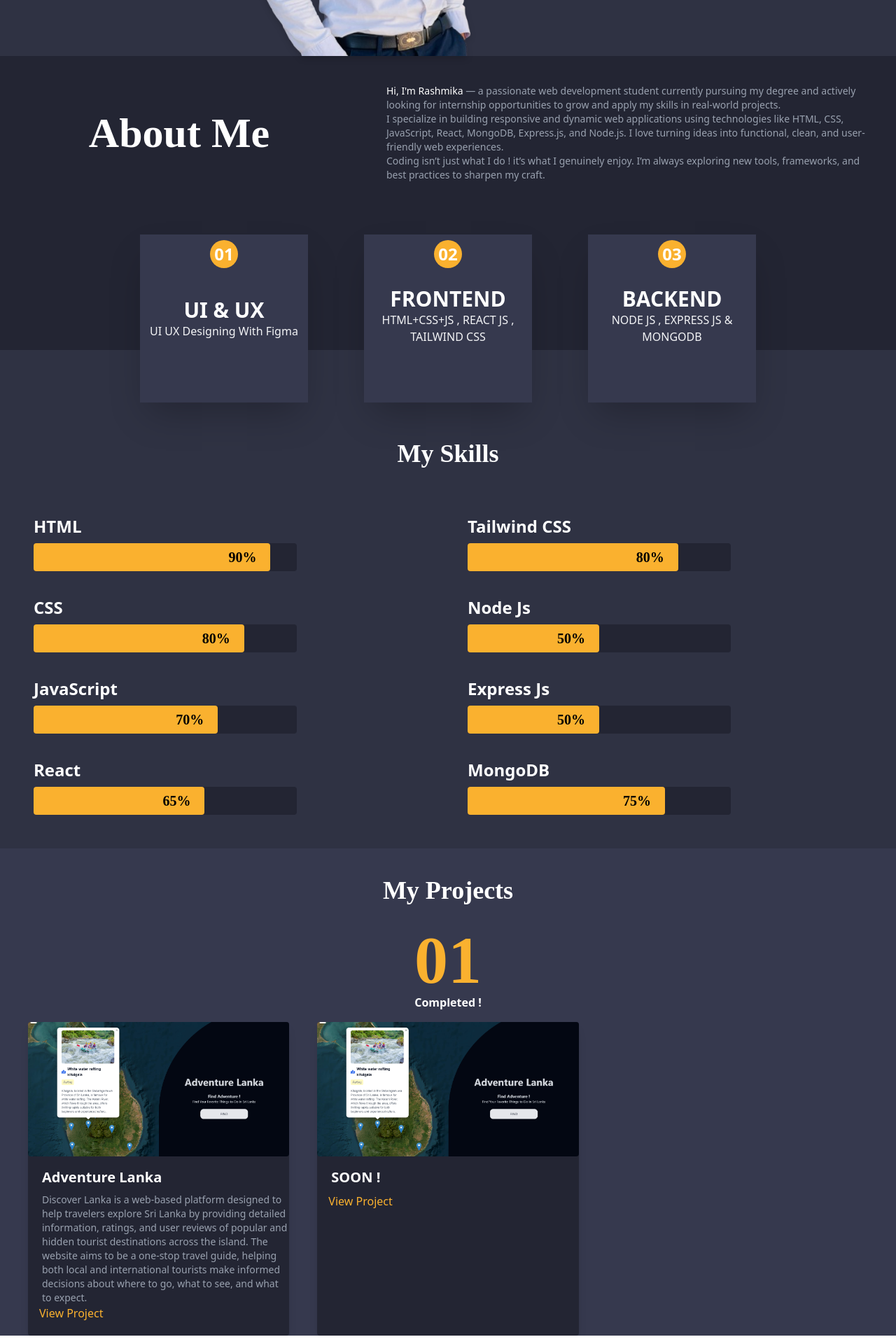
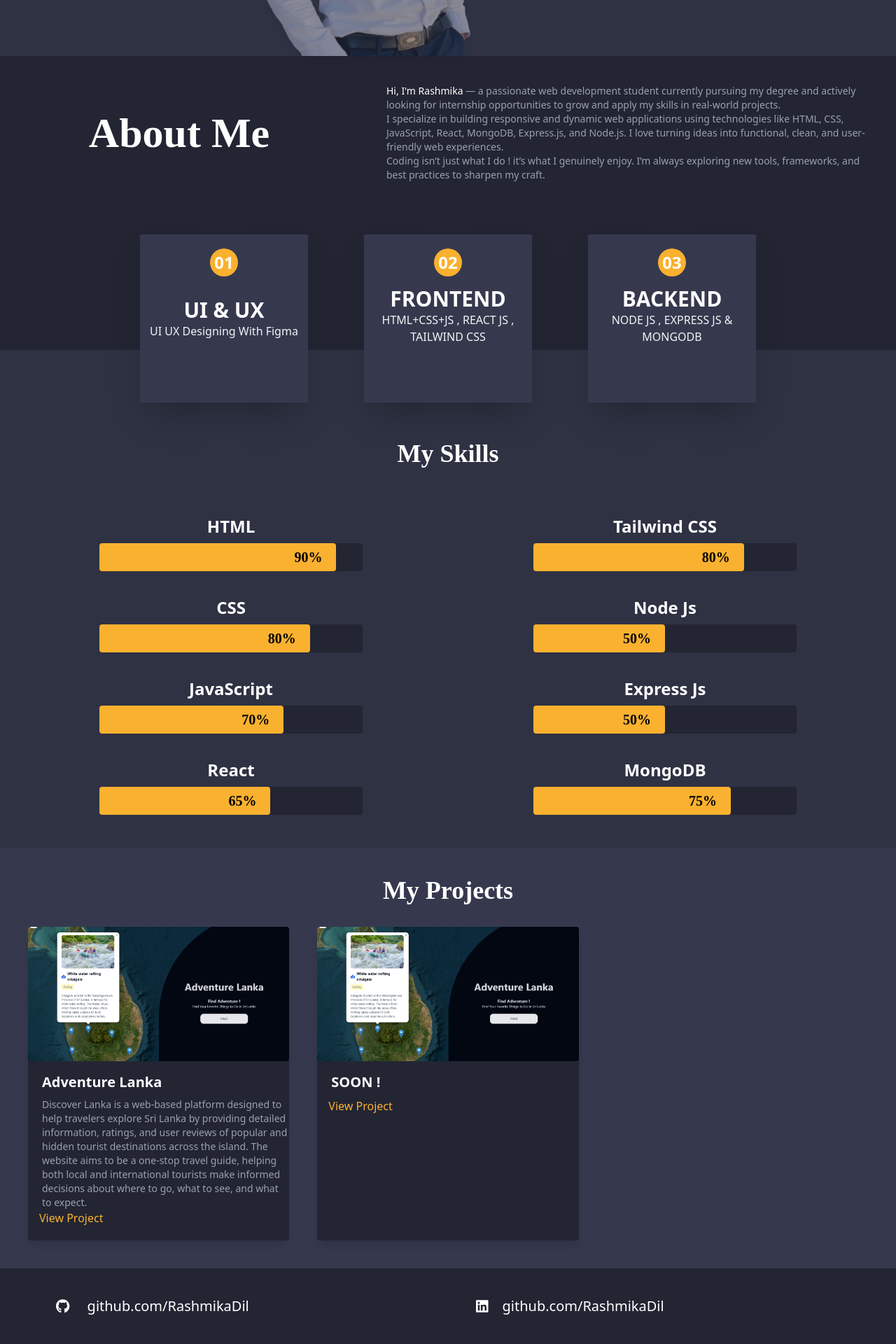
Before and after one commit to RashmikaDil/Dilhara_por, a React (Vite) app: page / in a window 1280 px wide. Shown: the part 448-2368 px from the top of the page at 70% size. Built offline with nearby package versions, Linux system fonts and the light colour scheme; a web font is replaced by a local one.

Commit message:
Updated !

```diff
--- a/src/App.jsx
+++ b/src/App.jsx
@@ -4,16 +4,17 @@ import SocialMedia from './components/SocialMedia'
 import About from './components/About'
 import Skills from './components/Skills'
 import Projects from './components/Projects'
+import Footer from './components/Footer'
 
 function App() {
 
   return (
     <>
-    <div className='w-full h-auto   bg-secondary grid grid-cols-1 sm:grid-cols-7  '>
+    <div className='w-full h-auto     bg-secondary grid grid-cols-1 sm:grid-cols-7   '>
       <div className='sm:col-span-4 col-span-1 bg-secondary relative sm:h-full h-auto flex-col sm:flex-row flex sm:justify-normal sm:items-baseline justify-center items-center '>
 
 
-<img src={Me} alt="My Image" className='w-1/2 sm:right-0   sm:bottom-0 sm:absolute h-auto  drop-shadow-lg' />
+<img src={Me}  alt="My Image" className=' opacity-50 w-1/2 sm:right-0   sm:bottom-0 sm:absolute h-auto  drop-shadow-lg' />
 
             <h1 className='sm:text-6xl text-5xl  top-10 drop-shadow-sm left-10 text-gray-200 font-bold wrap-normal ml-10 mt-10 w-1/2 font3'>RASHMIKA <p className='font2 text-gray-400 text-3xl sm:text-5xl '>Dilhara</p></h1>
 
@@ -54,6 +55,7 @@ function App() {
 
 <Skills/>
 <Projects/>
+<Footer></Footer>
 
     </>
   )
--- a/src/components/About.jsx
+++ b/src/components/About.jsx
@@ -6,12 +6,12 @@ const About = () => {
 
     return(<>
 
-    <div className='w-full h-auto bg-accent grid grid-cols-1 sm:grid-cols-5'>
+    <div className=" bg-accent w-full h-auto  grid grid-cols-1 sm:grid-cols-5">
 
 
-        <div className='sm:col-span-2 col-span-1 h-full flex items-center justify-center'>
+        <div className='sm:col-span-2 col-span-1 h-full flex  items-center justify-center'>
 
-<h1 className='text-4xl sm:text-6xl font-bold text-text font2 p-2'>About Me</h1>
+<h1 className='   text-4xl sm:text-6xl font-bold text-text font2 p-2'>About Me</h1>
 
         </div>
         <div className='sm:col-span-3 col-span-1 h-full flex items-center justify-center p-10'>
@@ -32,17 +32,17 @@ const About = () => {
 <div className='flex md:flex-row flex-col  justify-center items-center gap-20 p-10'>
 
     <div className='relative bg-gg sm:col-span-2 col-span-1 h-60 w-60 flex flex-col items-center justify-center hover:bg-special transition-all duration-300 scale-100 hover:scale-110 cursor-pointer shadow-2xl'>
-<h1 className='text-2xl bg-special p-1 mt-2 rounded-full w-10 h-10 flex justify-center items-center font-bold text-text absolute top-0'>01</h1>
+<h1 className='text-2xl bg-special p-1 mt-5 rounded-full w-10 h-10 flex justify-center items-center font-bold text-text absolute top-0'>01</h1>
     <h1 className='text-3xl font-bold text-text'>UI & UX</h1>
     <p className='text-gray-100 text-center pt-0'>UI UX Designing With Figma</p>
     </div>
     <div className='relative bg-gg sm:col-span-2 col-span-1 h-60 w-60 flex flex-col items-center justify-center hover:bg-special transition-all duration-300 scale-100 hover:scale-110 cursor-pointer shadow-2xl'>
-<h1 className='text-2xl bg-special p-1 mt-2 rounded-full w-10 h-10 flex justify-center items-center font-bold text-text absolute top-0'>02</h1>
+<h1 className='text-2xl bg-special p-1 mt-5 rounded-full w-10 h-10 flex justify-center items-center font-bold text-text absolute top-0'>02</h1>
     <h1 className='text-3xl font-bold text-text'>FRONTEND</h1>
     <p className='text-gray-100 text-center pt-0 p-2'>HTML+CSS+JS , REACT JS , TAILWIND CSS</p>
     </div>
      <div className='relative bg-gg sm:col-span-2 col-span-1 h-60 w-60 flex flex-col items-center justify-center hover:bg-special transition-all duration-300 scale-100 hover:scale-110 cursor-pointer shadow-2xl'>
-<h1 className='text-2xl bg-special p-1 mt-2 rounded-full w-10 h-10 flex justify-center items-center font-bold text-text absolute top-0'>03</h1>
+<h1 className='text-2xl bg-special p-1 mt-5 rounded-full w-10 h-10 flex justify-center items-center font-bold text-text absolute top-0'>03</h1>
     <h1 className='text-3xl font-bold text-text'>BACKEND</h1>
     <p className='text-gray-100 text-center pt-0 p-2'>NODE JS , EXPRESS JS & MONGODB</p>
     </div>
--- /dev/null
+++ b/src/components/Footer.jsx
@@ -0,0 +1,29 @@
+import { faGithub, faLinkedin } from "@fortawesome/free-brands-svg-icons";
+import { FontAwesomeIcon } from "@fortawesome/react-fontawesome";
+
+const Footer = () => {
+    return(<>
+
+<div className="bg-accent w-full p-10 grid grid-cols-4">
+
+
+<div className="md:col-span-2 col-span-4 pl-10 text-xl text-white">
+    <FontAwesomeIcon icon={faGithub}/> <a className="pl-5" target="_BLANK" href="https://github.com/RashmikaDil" rel="noopener">github.com/RashmikaDil</a>
+
+
+
+</div>
+ <div className="md:col-span-2 col-span-4 pl-10 text-xl text-white">
+ <FontAwesomeIcon icon={faLinkedin}/><a className="pl-5" target="_BLANK" href="https://github.com/RashmikaDil" rel="noopener">github.com/RashmikaDil</a>
+
+
+</div>
+
+
+
+</div>
+
+    </>)
+}
+
+export default Footer;
--- a/src/components/Progressbar.jsx
+++ b/src/components/Progressbar.jsx
@@ -1,6 +1,6 @@
 const ProgressBar = ({ name,progress }) => {
 return (<>
-<div className=" w-full p-2">
+<div className=" w-full p-2 flex justify-center items-center flex-col">
 <h1 className='text-2xl font-bold mt-5 text-text'>{name}</h1>
 <div className='w-2/3 h-10 bg-accent rounded-sm mt-2'>
 <div className={'font1 h-10 bg-special rounded-sm flex justify-end pr-5 font-bold items-center text-xl'} style={{ width: `${progress}%` }}>
--- a/src/components/Projects.jsx
+++ b/src/components/Projects.jsx
@@ -4,10 +4,9 @@ const Projects = () => {
 
     return (<>
 
-    <div className="flex flex-col items-center  h-auto bg-gg ">
+    <div className="flex flex-col items-center pb-10 h-auto bg-gg ">
         <h1 className="text-4xl font-bold mb-8 font2 text-text pt-10">My Projects</h1>
-        <h1 className="text-8xl text-special font-extrabold font2  ">01</h1>
-        <h1 className="text-md text-text font-semibold mb-4">Completed !</h1>
+
         <div className="grid grid-cols-1 sm:grid-cols-3 gap-10 w-full px-10">
 
 
```
Also changed, not shown: public/me.png (added).
